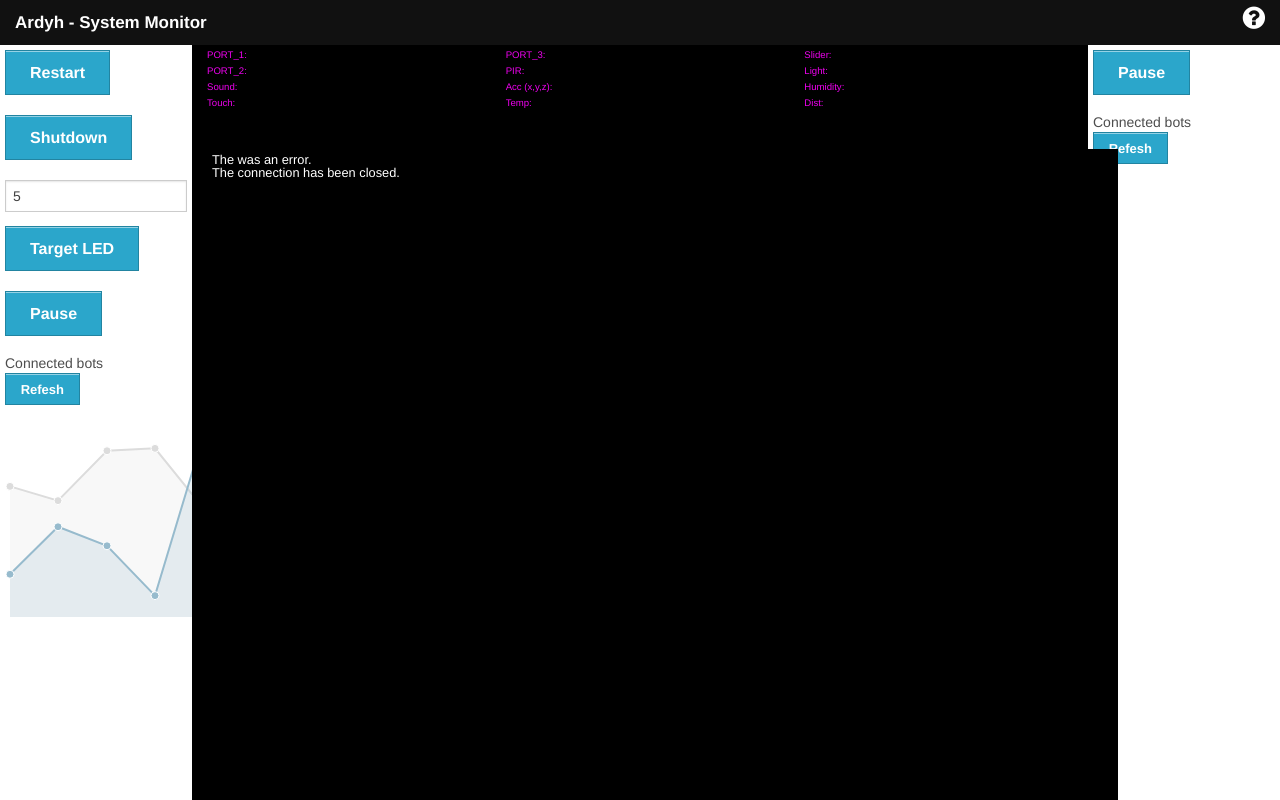
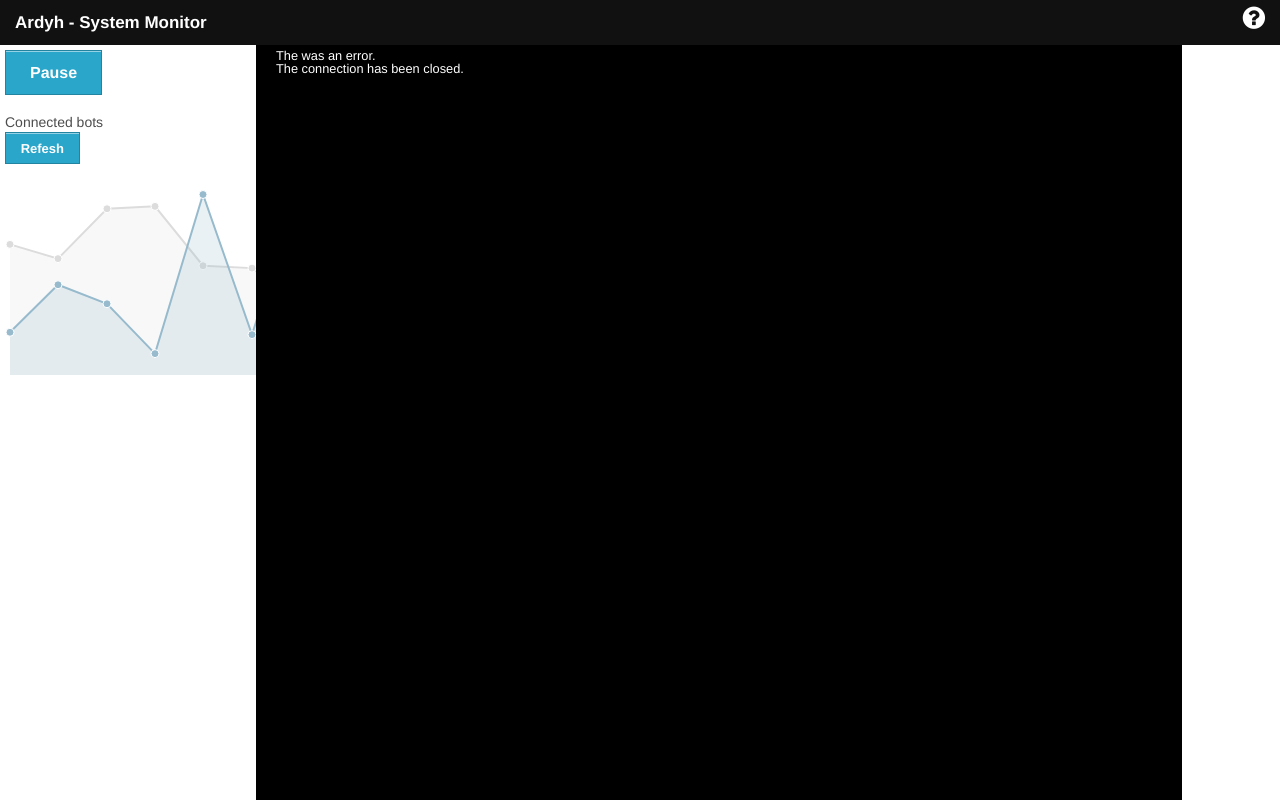
Before and after one commit to wilblack/lilybot, a plain HTML site: page web_client/monitor.html in a window 1280 px wide. Drawn offline with nearby package versions, Linux system fonts and the light colour scheme.

Commit message:
Cleaning up ardyh monitor a bit.

```diff
--- a/web_client/css/styles.css
+++ b/web_client/css/styles.css
@@ -127,7 +127,7 @@ Camera Layout Styling
 }
 
 #left-panel {
-    width:15%;
+    width:20%;
     height:100%;
     float:left;
 }
@@ -139,7 +139,7 @@ Camera Layout Styling
 }
 
 #center-panel {
-    width:70%;
+    width:80%;
     float:left;
 }
 
--- a/web_client/js/main.js
+++ b/web_client/js/main.js
@@ -215,11 +215,11 @@ Ardyh = function(handshake_message){
         if(self.socket){
             self.socket.onopen = function(){
                 console.log("connection opened....");
-
-
                 var out = JSON.stringify(handshake_message);
                 self.socket.send(out);
-            }
+                self._log("Lilybot connected, local IP: " + out.local_ip, out.bot_name);
+
+            };
 
             self.socket.onmessage = function(msg) {
                 /*
@@ -269,7 +269,7 @@ Ardyh = function(handshake_message){
         $log = $("#log");
         if ($log.length === 0) return;
         if(typeof(bot_name)==='undefined'){
-            bot_name = 'default'
+            bot_name = 'default';
         }
         var color = bot_colormap[bot_name]
         $newRow = $("<div style='color:"+color+";'>");
--- a/web_client/monitor.html
+++ b/web_client/monitor.html
@@ -42,15 +42,6 @@
 </nav>
 <div id="content">
     <div id="left-panel" class="controls padding">
-        <button class="restartBtn">Restart</button>
-        <button class="shutdownBtn">Shutdown</button>
-        <div>
-          <input name="target_index" type="number" value=5 placeholder="LED position">
-          <button class="targetBtn">Target LED</button>
-          <button class="clearTargetBtn hide">Clear Target</button>
-
-        </div>
-
         <button class="pauseBtn" >Pause</button>
         <label>Connected bots</label>
         <button class="refreshBotsBtn small" >Refesh</button>
@@ -64,7 +55,7 @@
 
 
   <div id="center-panel">
-      <div id="sensor-values" class="transparent">
+      <!-- <div id="sensor-values" class="transparent">
 
 
         <div class="small-4 columns">
@@ -89,7 +80,7 @@
           <div><small>Dist: <span class="grovebot-dist"></span></small></div>
         </div>
 
-    </div>
+    </div> -->
 
     <div id="log-wrapper" class="full-height small-6 columns">
         <div id="log" class="padded transparent"></div> <!-- End .secondary -->
@@ -98,12 +89,12 @@
 
 
 
-    <div id="right-panel" class="controls padding">
+<!--     <div id="right-panel" class="controls padding">
       <button class="pauseBtn" >Pause</button>
       <label>Connected bots</label>
       <button class="refreshBotsBtn small" >Refesh</button>
       <div id="bots-list"></div>
-      </div>
+      </div> -->
 
 
 </div><!-- end content -->
```
